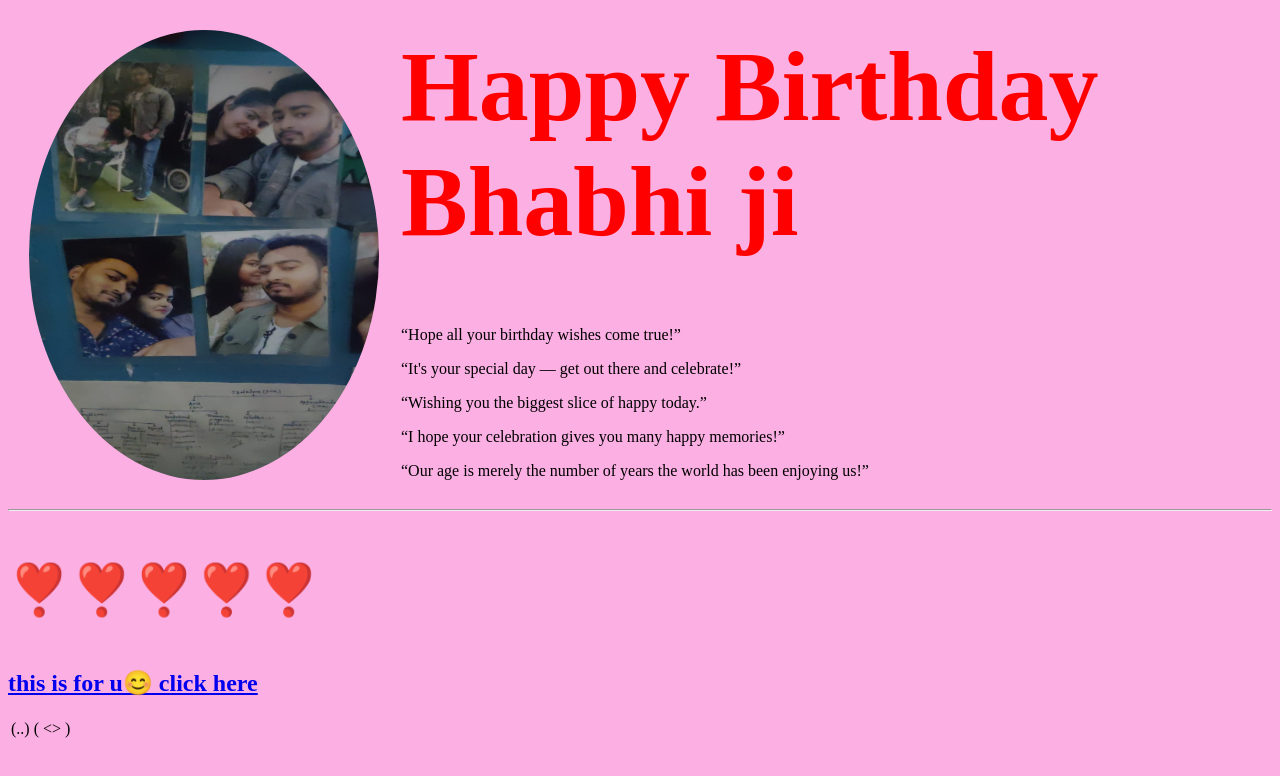
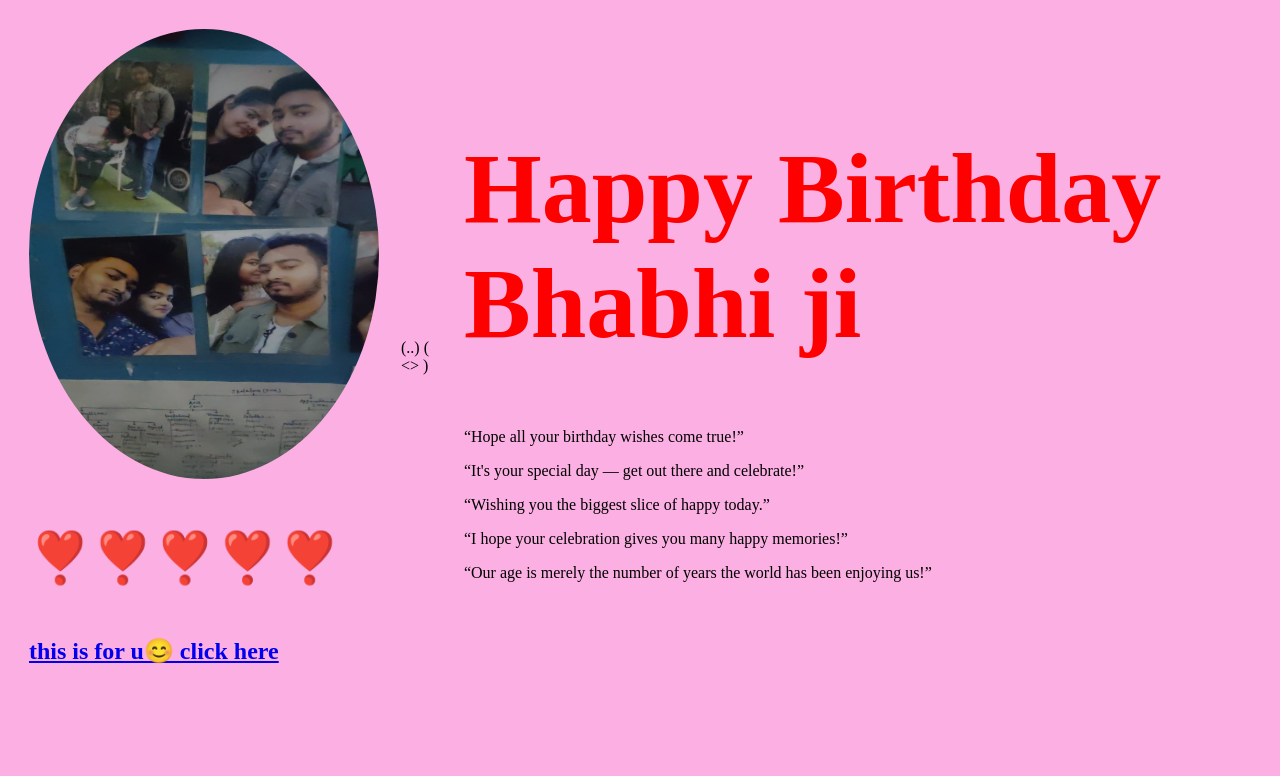
Before and after one commit to Monu1432/birthday, a plain HTML site: page index.html in a window 1280 px wide. Drawn offline with Linux system fonts and the light colour scheme.

Commit message:
Update index.html

```diff
--- a/index.html
+++ b/index.html
@@ -10,25 +10,17 @@
 <tr>
 <td>
 	<img class="jyoti circular" src="jyoti.jpg.jpeg" alt="Happy Birthday">
-
+	<h3>❣️❣️❣️❣️❣️</h3>
+        <a href="https://www.youtube.com/watch?v=K2aJTT29ZdU"><h2>this is for u😊 click here</h2></a>
+	 <td>(..)
+            ( <> )</td>
 </td>
 <td><h1 id="heading">Happy Birthday Bhabhi ji</h1>
 <p>“Hope all your birthday wishes come true!”</p>
 <p>“It's your special day — get out there and celebrate!”</p>
 <p>“Wishing you the biggest slice of happy today.”</p>
 <p>“I hope your celebration gives you many happy memories!”</p>
-<p>“Our age is merely the number of years the world has been enjoying us!”</p>
-
-</td>
-</tr>
-</table>
-<hr>
-<h3>❣️❣️❣️❣️❣️</h3>
-<a href="https://www.youtube.com/watch?v=K2aJTT29ZdU"><h2>this is for u😊 click here</h2></a>
-<table>
-<tr>
- <td>(..)
-    ( <> )</td>
+	<p>“Our age is merely the number of years the world has been enjoying us!”</p>
 
 
 
```
